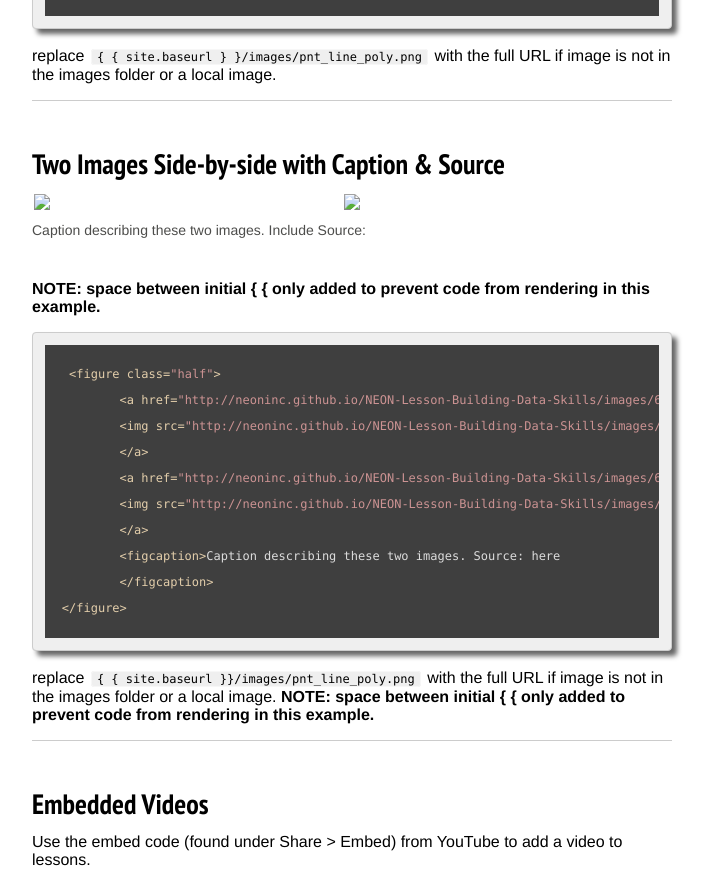
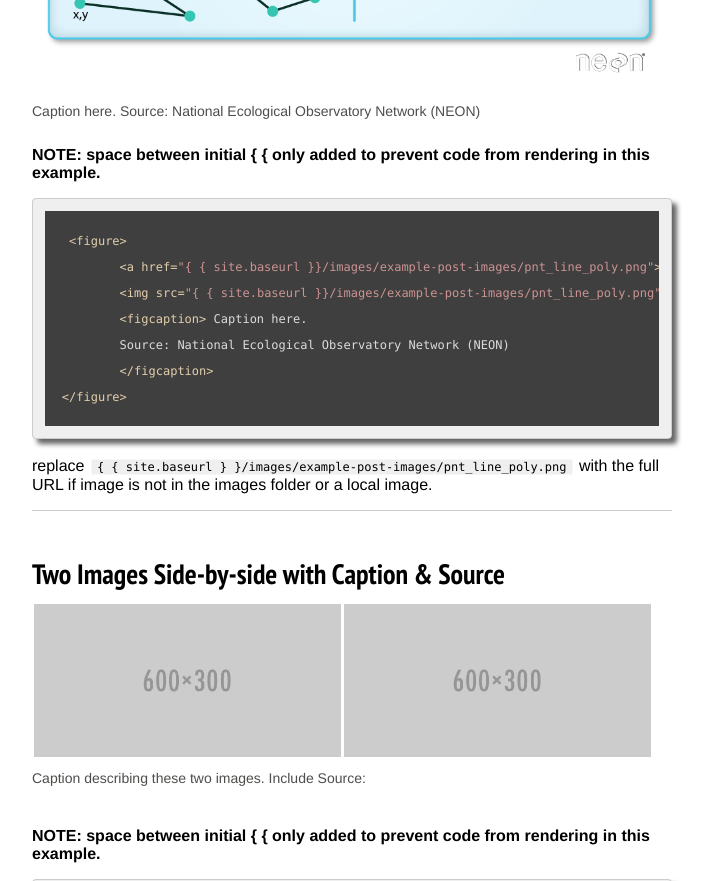
Before and after one commit to lwasser/NEON-Lesson-Building-Data-Skills, a Jekyll site: the page built from _posts/2015-12-16-example-post-styles.md, in a window 1280 px wide and 1400 px high, scrolled down 7786 px, cut to the strip 0-881 px from the top of the window. Shown: the whole strip, without its empty margins (288-999 px from the left). Built offline with Jekyll 4.4.1, drawn with Linux system fonts in a browser that asks for light colours; nearby versions of some CDN libraries; some of the changed text lies outside the part shown.

Commit message:
updated example post image paths

```diff
--- a/_posts/2015-12-16-example-post-styles.md
+++ b/_posts/2015-12-16-example-post-styles.md
@@ -278,8 +278,8 @@ for more information on the location.
 ## Image with Caption & Source
 
 <figure>
-	<a href="{{ site.baseurl }}/images/pnt_line_poly.png">
-	<img src="{{ site.baseurl }}/images/pnt_line_poly.png"></a>
+	<a href="{{ site.baseurl }}/images/example-post-images/pnt_line_poly.png">
+	<img src="{{ site.baseurl }}/images/example-post-images/pnt_line_poly.png"></a>
 	<figcaption> Caption here. Source: National Ecological Observatory Network
 	(NEON)
 	</figcaption>
@@ -289,14 +289,14 @@ for more information on the location.
 this example.**
 
 	 <figure>
-		<a href="{ { site.baseurl }}/images/pnt_line_poly.png">
-		<img src="{ { site.baseurl }}/images/pnt_line_poly.png"></a>
+		<a href="{ { site.baseurl }}/images/example-post-images/pnt_line_poly.png">
+		<img src="{ { site.baseurl }}/images/example-post-images/pnt_line_poly.png"></a>
 		<figcaption> Caption here.
 		Source: National Ecological Observatory Network (NEON)
 		</figcaption>
 	</figure>
 
-replace `{ { site.baseurl } }/images/pnt_line_poly.png` with the full URL if
+replace `{ { site.baseurl } }/images/example-post-images/pnt_line_poly.png` with the full URL if
 image is not in the images folder or a local image.
 
 
@@ -305,11 +305,11 @@ image is not in the images folder or a local image.
 ## Two Images Side-by-side with Caption & Source
 
 <figure class="half">
-	<a href="{{ site.baseurl }}/images/600x300.jpg">
-	<img src="{{ site.baseur l}}/images/600x300.jpg">
+	<a href="{{ site.baseurl }}/images/example-post-images/600x300.jpg">
+	<img src="{{ site.baseur l}}/images/example-post-images/600x300.jpg">
 	</a>
-	<a href="{{ site.baseurl }}/images/600x300.jpg">
-	<img src="{{ site.baseur l}}/images/600x300.jpg"></a>
+	<a href="{{ site.baseurl }}/images/example-post-images/600x300.jpg">
+	<img src="{{ site.baseur l}}/images/example-post-images/600x300.jpg"></a>
 	<figcaption>Caption describing these two images. Include Source:
 	</figcaption>
 </figure>
@@ -318,20 +318,21 @@ image is not in the images folder or a local image.
 { { only added to prevent code from rendering in this example.**
 
 	 <figure class="half">
-		<a href="{{ site.baseurl }}/images/600x300.jpg">
-		<img src="{{ site.baseurl }}/images/600x300.jpg">
+		<a href="{{ site.baseurl }}/images/example-post-images/600x300.jpg">
+		<img src="{{ site.baseurl }}/images/example-post-images/600x300.jpg">
 		</a>
-		<a href="{{ site.baseurl }}/images/600x300.jpg">
-		<img src="{{ site.baseurl }}/images/600x300.jpg">
+		<a href="{{ site.baseurl }}/images/example-post-images/600x300.jpg">
+		<img src="{{ site.baseurl }}/images/example-post-images/600x300.jpg">
 		</a>
 		<figcaption>Caption describing these two images. Source: here
 		</figcaption>
 	</figure>
 
 
-replace `{ { site.baseurl }}/images/pnt_line_poly.png` with the full URL if
-image is not in the images folder or a local image. **NOTE: space between initial
-{ { only added to prevent code from rendering in this example.**
+replace `{ { site.baseurl }}/images/example-post-images/pnt_line_poly.png` with
+the full URL if image is not in the images folder or a local image.
+**NOTE: space between initial { { only added to prevent code from rendering in
+this example.**
 
 ***
 
```
